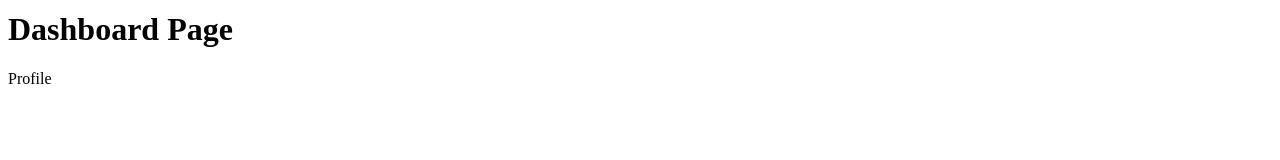
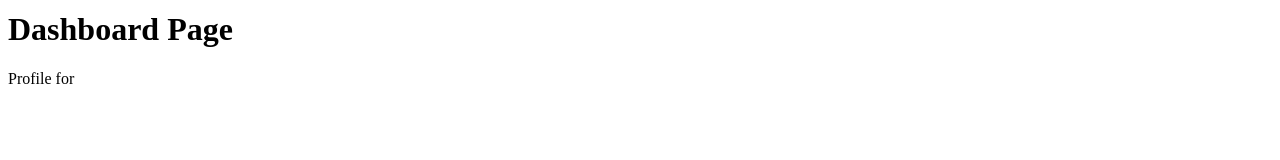
Before and after one commit to saeedali780/learn-react, a React (Vite) app: page /dashboard/profile in a window 1280 px wide. Shown: the part 123-283 px from the top of the page. Built offline with nearby package versions, Linux system fonts and the light colour scheme.

Commit message:
programmatic navigate

```diff
--- a/src/pages/Home.jsx
+++ b/src/pages/Home.jsx
@@ -1,16 +1,19 @@
-import React from 'react';
+import React, { useState } from 'react';
 import { Link, useNavigate } from 'react-router-dom';
 
 
 const Home = () => {
+const [username,setUserName] = useState("");
+const navigate = useNavigate();
 
-const navigate = useNavigate()
+
   const handleClick = ()=>{
-    navigate('/dashboard/profile')
+    navigate('/dashboard/profile',{state:{username}})
   }
   return (
     <div>
         <h1>Home Page</h1>
+        <input type="text" value={username} onChange={(e)=> setUserName(e.target.value)} />
         <button onClick={handleClick}>Go to Profile Page</button>
 
     </div>
--- a/src/pages/Profile.jsx
+++ b/src/pages/Profile.jsx
@@ -1,8 +1,11 @@
 import React from 'react'
+import { useLocation } from 'react-router-dom'
 
 const Profile = () => {
+  const location = useLocation();
+  const {username} = location.state || {};
   return (
-    <div>Profile</div>
+    <div>Profile for {username}</div>
   )
 }
 
```
